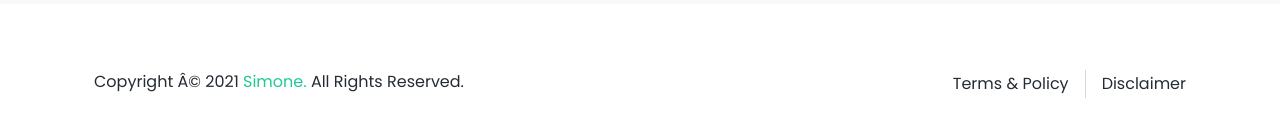
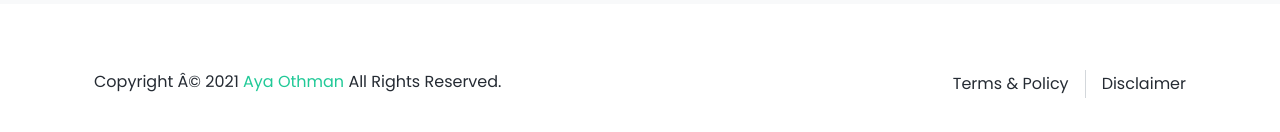
Before and after one commit to Ayanabilothman/Portfolio, a plain HTML site: page index.html in a window 1280 px wide. Shown: the part 6933-7065 px from the top of the page. Drawn offline with Linux system fonts and the light colour scheme.

Commit message:
Name Update

```diff
--- a/index.html
+++ b/index.html
@@ -776,7 +776,7 @@
         <div class="container">
             <div class="row">
                 <div class="copy-r">
-                    Copyright Â© 2021 <span>Simone.</span> All Rights Reserved.
+                    Copyright Â© 2021 <span>Aya Othman</span> All Rights Reserved.
                 </div>
                 <div class="t-d">
                     <div class="terms">Terms & Policy</div>
```
